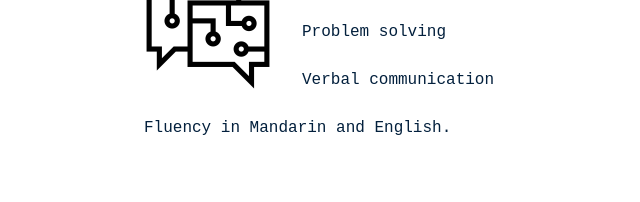
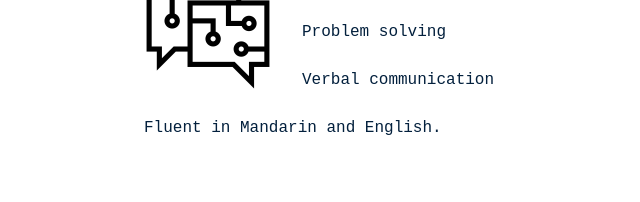
Before and after one commit to YirongWangCS/YirongWangCS.github.io, a plain HTML site: page index.html in a window 1280 px wide. Shown: the part 1773-1975 px from the top of the page, 176-816 px from the left. Drawn offline with Linux system fonts and the light colour scheme.

Commit message:
Update index.html

```diff
--- a/index.html
+++ b/index.html
@@ -44,7 +44,7 @@
             <h3>Soft skills</h3>
             <p>Problem solving <br>
             <p>Verbal communication <br>
-            <p>Fluency in Mandarin and English.</p>
+            <p>Fluent in Mandarin and English.</p>
           </div>
         </div>
 
```
